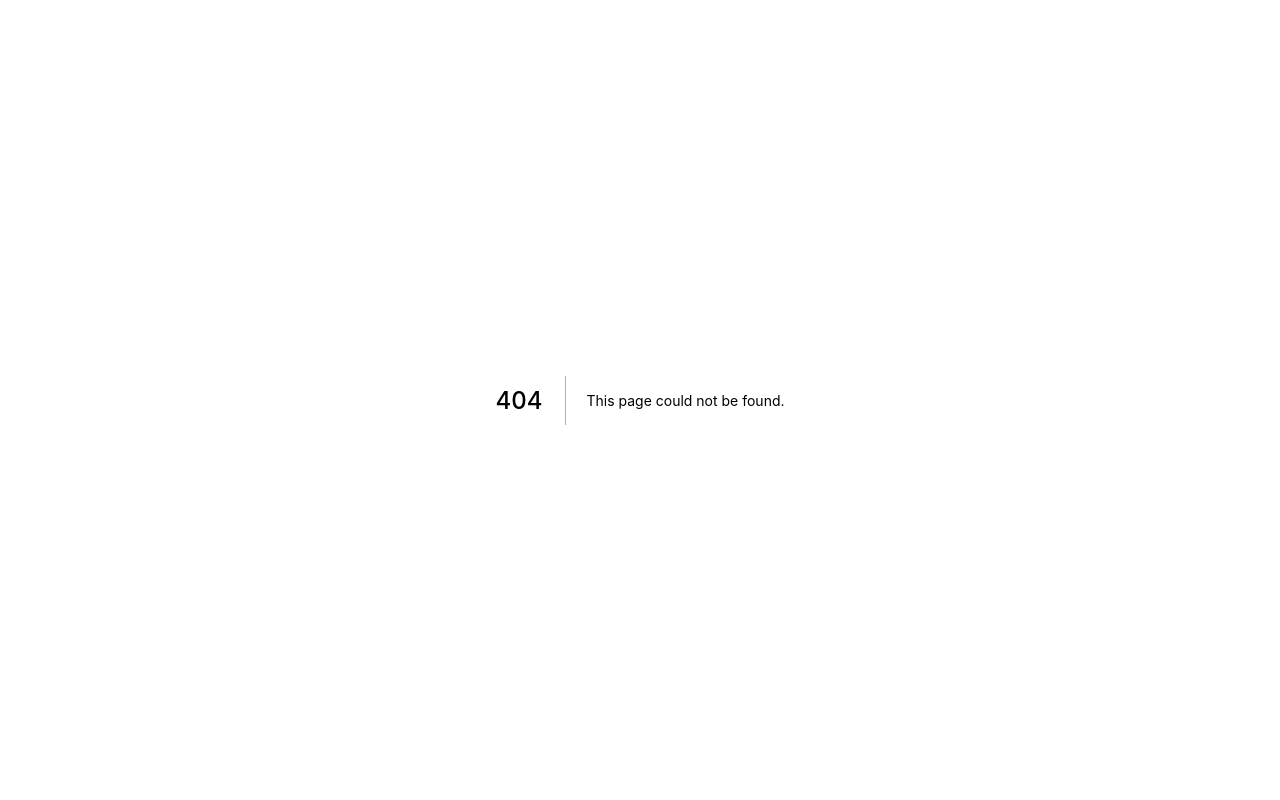
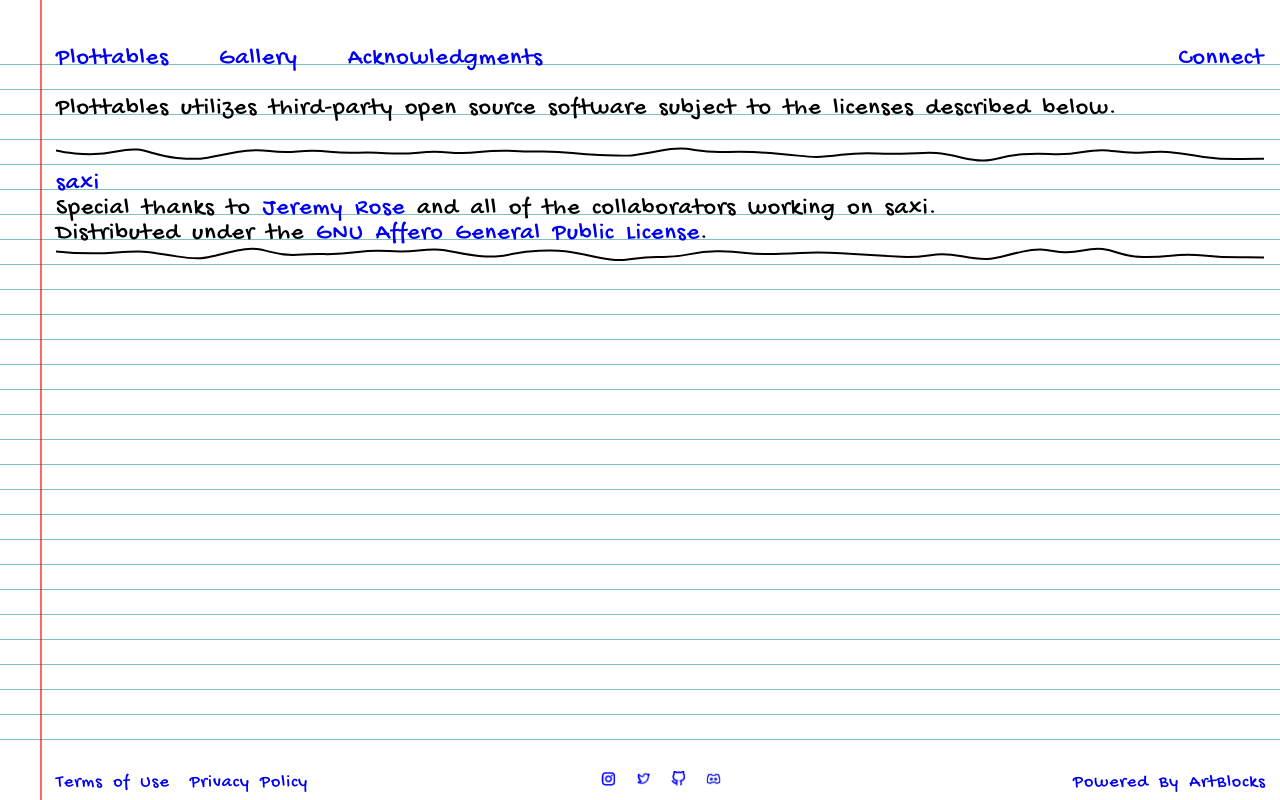
Before and after one commit to plottables/plottables, a Next.js app: page /acknowledgments in a window 1280 px wide. Before the commit this address had no page. Built offline with nearby package versions, Linux system fonts and the light colour scheme.

Commit message:
adding acknowledgments page

```diff
--- a/components/Header.tsx
+++ b/components/Header.tsx
@@ -16,6 +16,9 @@ const Header: React.FC = ({ children }) => {
       <Link href={"/gallery"}>
         <a>Gallery</a>
       </Link>
+      <Link href={"/acknowledgments"}>
+        <a>Acknowledgments</a>
+      </Link>
       <div id="connectButton" onClick={connectWalletPressed}>
         <span>
           {walletAddress.length > 0 ? (
--- /dev/null
+++ b/pages/acknowledgments.tsx
@@ -0,0 +1,41 @@
+// RightScale products utilize third-party open source software subject to the licenses described below.
+
+import Container from "@/components/Container";
+import { makeLineBreak } from "@/lib/makeLineBreak";
+
+export default function Acknowledgments() {
+  return (
+    <Container>
+      Plottables utilizes third-party open source software subject to the
+      licenses described below.
+      <br />
+      <br />
+      {makeLineBreak()}
+      <a
+        href="https://github.com/nornagon/saxi"
+        target="_blank"
+        rel="noreferrer"
+      >
+        saxi
+      </a>
+      <br />
+      Special thanks to{" "}
+      <a href="https://nornagon.net/" target="_blank" rel="noreferrer">
+        Jeremy Rose
+      </a>{" "}
+      and all of the collaborators working on saxi.
+      <br />
+      Distributed under the{" "}
+      <a
+        href="https://www.gnu.org/ licenses/agpl-3.0.en.html"
+        target="_blank"
+        rel="noreferrer"
+      >
+        GNU Affero General Public License
+      </a>
+      .
+      <br />
+      {makeLineBreak()}
+    </Container>
+  );
+}
```
